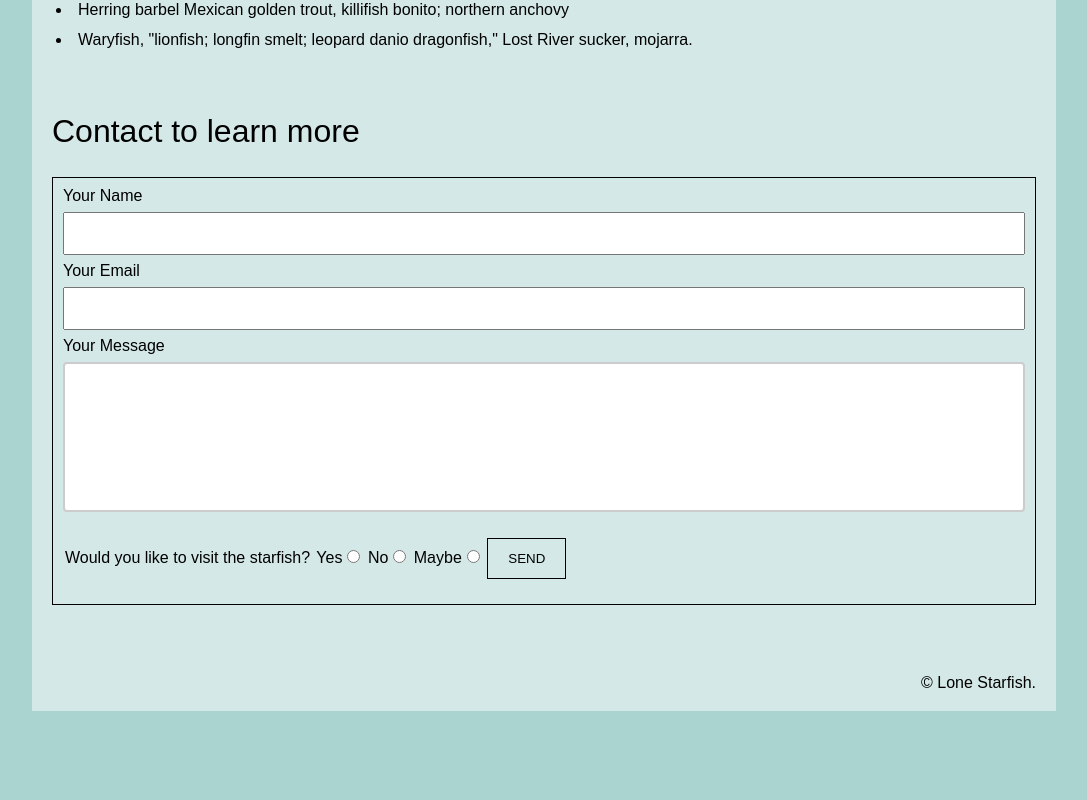
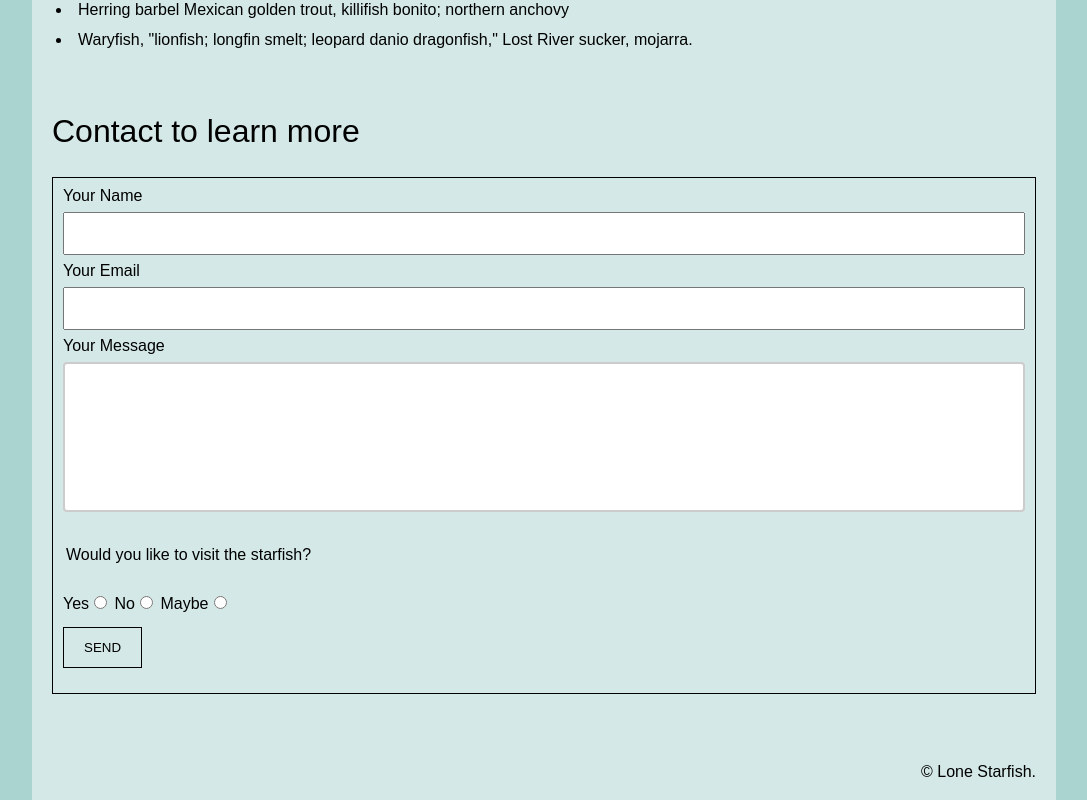
Before and after one commit to busybeeyoyoyu/midterm, a plain HTML site: page index.html in a window 1280 px wide. Shown: the part 967-1767 px from the top of the page, without its empty margins (96-1183 px from the left). Before the commit the page ends 1678 px from the top, so only its background shows below. Drawn offline with Linux system fonts and the light colour scheme.

Commit message:
final version

```diff
--- a/css/style.css
+++ b/css/style.css
@@ -155,6 +155,11 @@ form{
 	padding: 10px;
 }
 
+.question{
+padding-bottom:10px;
+padding-left: 1px;
+}
+
 
 input[type=text] {
 	width: 100%;
@@ -191,7 +196,10 @@ p1{
 	font-size: 1rem;
 	line-height: 20px;
 	margin: 2px;
+	padding-bottom: 5px;
 }
+
+
 footer
 {
 	padding-top: 50px;
--- a/index.html
+++ b/index.html
@@ -60,15 +60,21 @@
                   <textarea> </textarea>
 
 
-                  <p1>Would you like to visit the starfish?</p1>
+                  <p class="question">Would you like to visit the starfish?</p>
 
-                  Yes<input type="radio" name="Yes" class="gcs-radio" id="Yes" />
-                  <label for="Yes"></label>
-                  No<input type="radio" name="No" class="gcs-radio" id="No" />
-                  <label for="No"></label>
-                  Maybe<input type="radio" name="Maybe" class="gcs-radio" id="Maybe"
-                  <label for="Maybe"></label>
 
+                  <br>
+                  <label>
+                    Yes<input type="radio" name="option" class="gcs-radio" id="option" />
+                  </label>
+                  <label >
+                    No<input type="radio" name="option" class="gcs-radio" id="option" />
+                  </label>
+                  <label >
+                  Maybe<input type="radio" name="option" class="gcs-radio" id="option"/>
+                  </label>
+
+                  <br>
                   <input type="submit" name="send" value="SEND">
 
 
```
